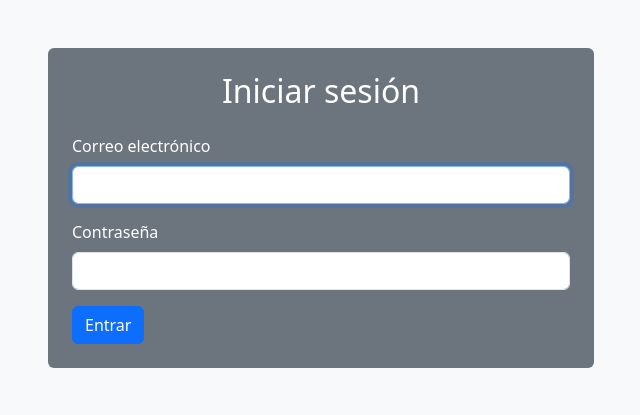
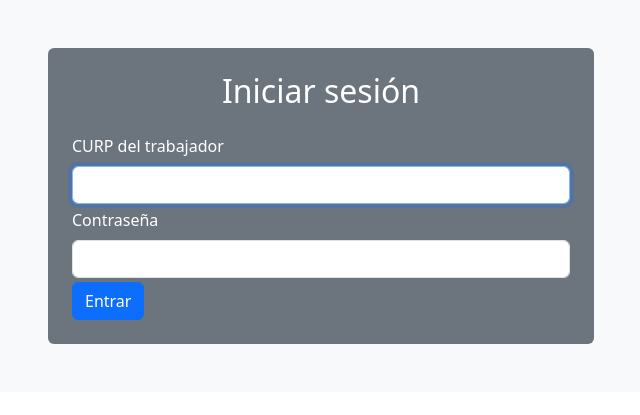
Before and after one commit to ksobrenat32/scholarships-db, a Django app: page /signin/ in a window 1280 px wide. Shown: the part 56-471 px from the top of the page, without its empty margins (319-959 px from the left). Run offline with Django 5.2, Linux system fonts and the light colour scheme.

Commit message:
Validate curp input

```diff
--- a/main/templates/base.html
+++ b/main/templates/base.html
@@ -52,19 +52,23 @@
 
     <script src="https://cdn.jsdelivr.net/npm/bootstrap@5.3.3/dist/js/bootstrap.bundle.min.js"></script>
     <script>
-        // Email input validation in Spanish
+        function validateCURP(curp) {
+            const curpRegex = /^([A-Z]{4}\d{6}[HM][A-Z]{5}[A-Z0-9]{2})$/;
+            return curpRegex.test(curp);
+        }
+
         document.addEventListener('DOMContentLoaded', function() {
-            var emailInput = document.getElementById('username');
-            if (!emailInput) {
-                return;
-            }
-            emailInput.addEventListener('input', function() {
-                var email = emailInput.value;
-                var emailPattern = /^[a-zA-Z0-9._-]+@[a-zA-Z0-9.-]+\.[a-zA-Z]{2,6}$/;
-                if (emailPattern.test(email)) {
-                    emailInput.setCustomValidity('');
-                } else {
-                    emailInput.setCustomValidity('Por favor, introduce un correo electrónico válido.');
+            const forms = document.querySelectorAll('form');
+            forms.forEach(form => {
+                const curpInput = form.querySelector('input[name="curp"]');
+                if (curpInput) {
+                    curpInput.addEventListener('input', function() {
+                        if (!validateCURP(curpInput.value)) {
+                            curpInput.setCustomValidity('Formato de CURP inválido.');
+                        } else {
+                            curpInput.setCustomValidity('');
+                        }
+                    });
                 }
             });
         });
--- a/main/templates/signin.html
+++ b/main/templates/signin.html
@@ -17,12 +17,12 @@
             <form action="/signin/" method="post" class="mt-4">
                 {% csrf_token %}
 
-                <div class="mb-3">
-                    <label for="username" class="form-label">Correo electrónico</label>
+                <div class="mb-1">
+                    <label for="username" class="form-label">CURP del trabajador</label>
                     {{ form.username|add_class:"form-control" }}
                 </div>
 
-                <div class="mb-3">
+                <div class="mb-1">
                     <label for="password" class="form-label">Contraseña</label>
                     {{ form.password|add_class:"form-control" }}
                 </div>
```
Also changed, not shown: main/templates/signup.html (+4 -4 lines).
